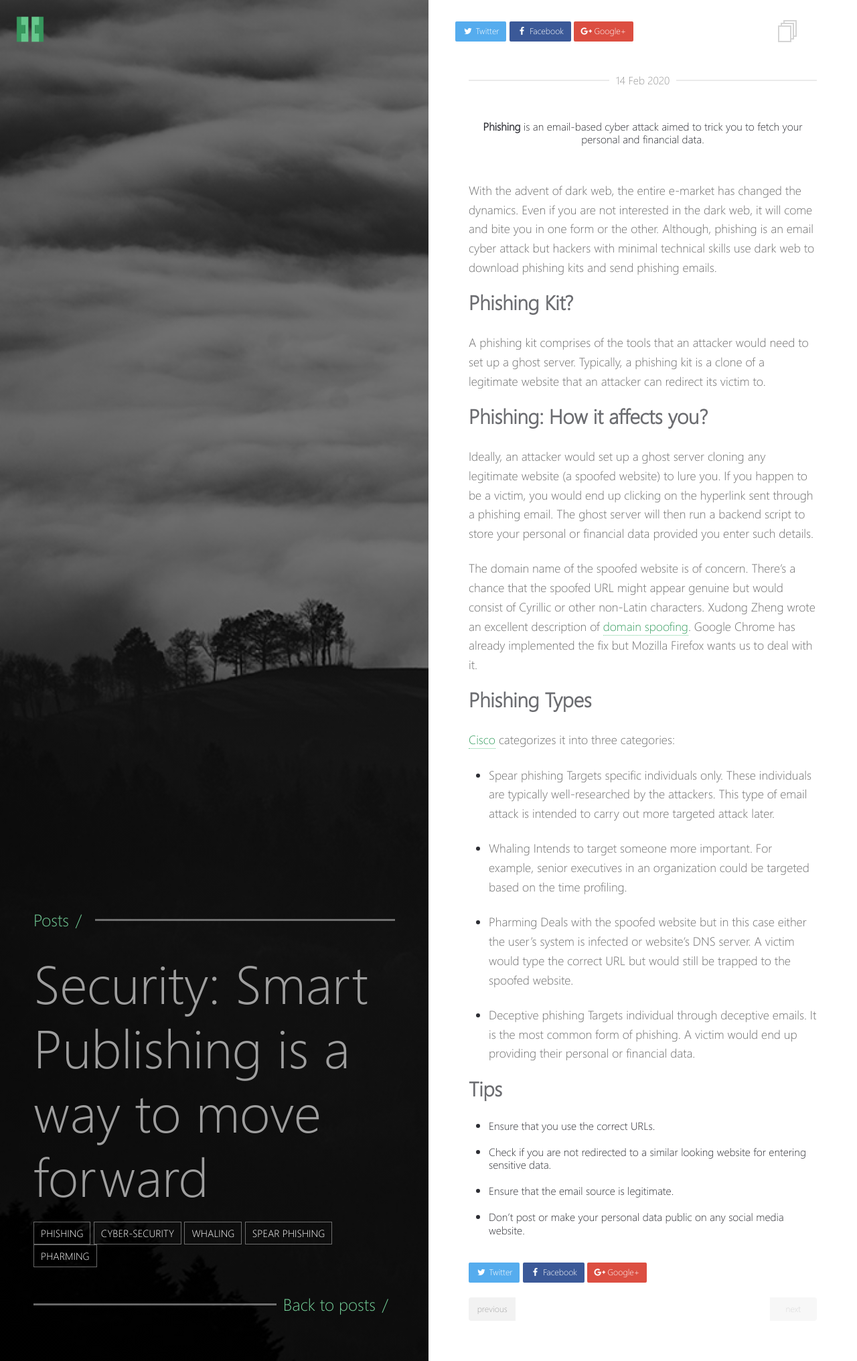
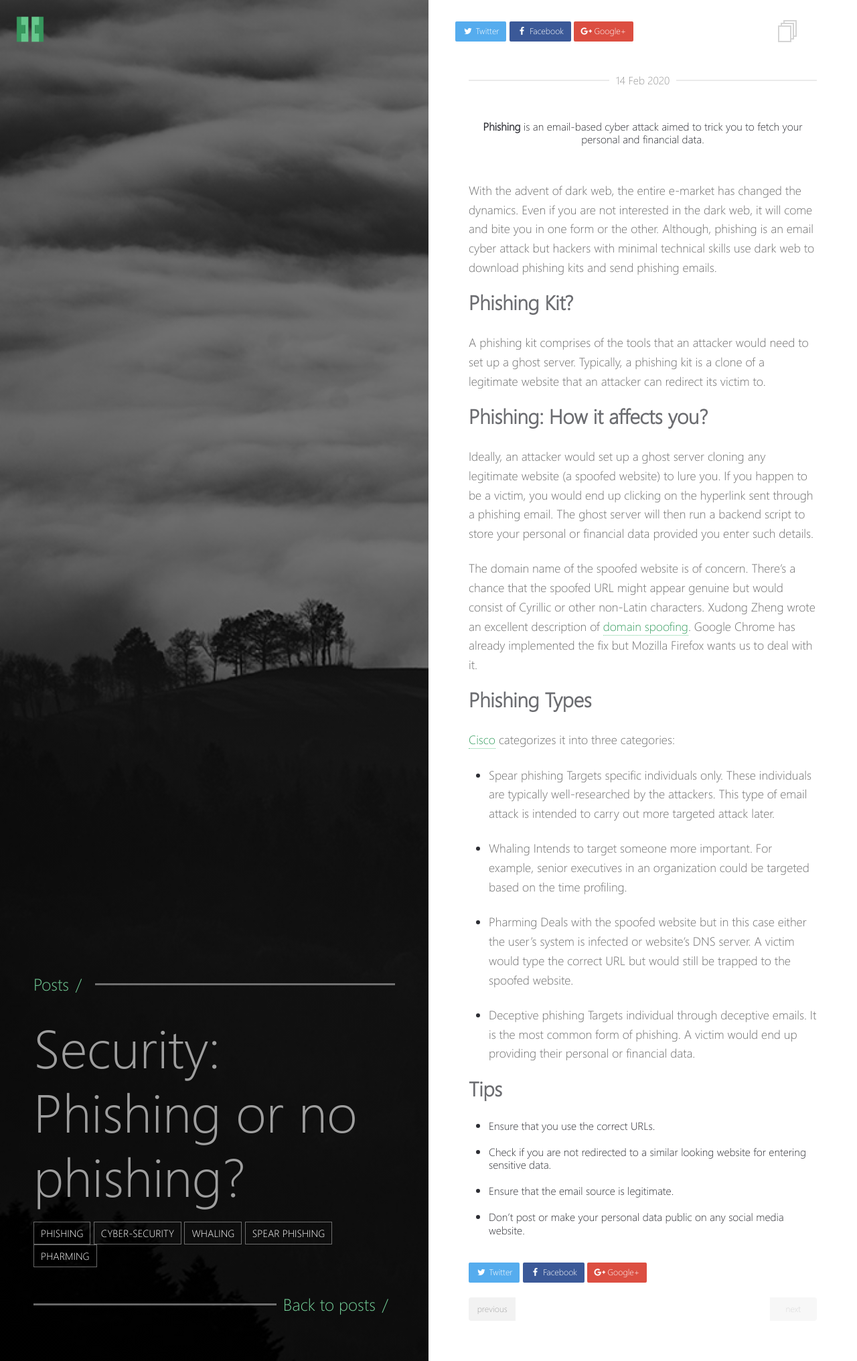
Before and after one commit to mrsauravs/site, a Jekyll site: the page built from _posts/2020-02-14-phishing.md, in a window 1280 px wide. Shown: the whole page at 67% size. Built offline with Jekyll 4.4.1, drawn with Linux system fonts in a browser that asks for light colours.

Commit message:
Update 2020-02-14-phishing.md

```diff
--- a/_posts/2020-02-14-phishing.md
+++ b/_posts/2020-02-14-phishing.md
@@ -1,6 +1,6 @@
 ---
 layout: post
-title:  "Security: Smart Publishing is a way to move forward"
+title:  "Security: Phishing or no phishing?"
 date:   2020-02-14
 excerpt: "Beware of phishing emails."
 tag:
```
